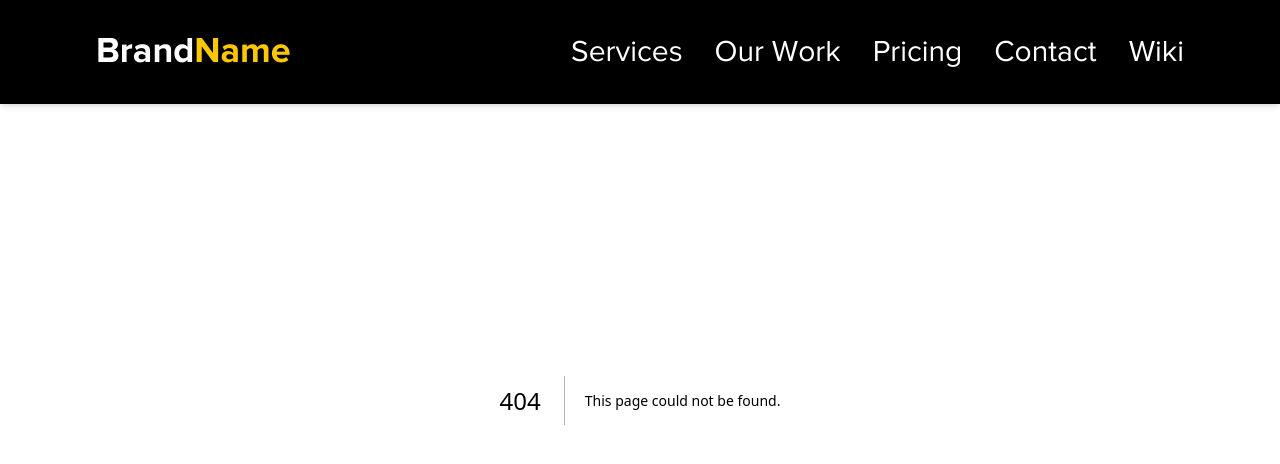
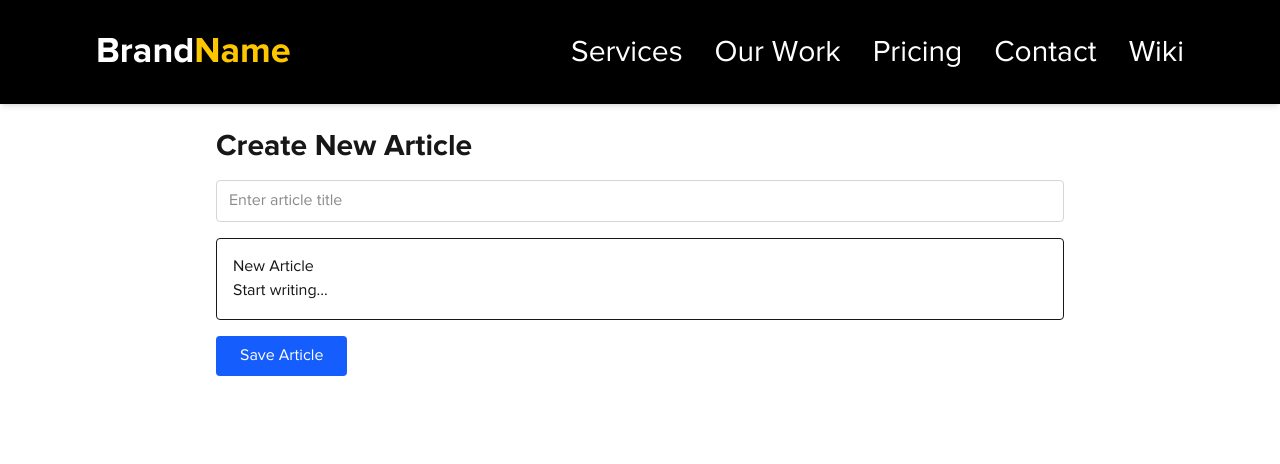
Before and after one commit to judeandy1999/vamossy.com, a Next.js app: page /create-article in a window 1280 px wide. Before the commit this address had no page. Shown: the top 464 px of the page. Built offline with nearby package versions, Linux system fonts and the light colour scheme.

Commit message:
feat: add CreateArticlePage component for article creation with rich text editor

```diff
--- /dev/null
+++ b/app/create-article/page.jsx
@@ -0,0 +1,70 @@
+// app/articles/create/page.jsx
+'use client';
+
+import { useEditor, EditorContent } from '@tiptap/react';
+import StarterKit from '@tiptap/starter-kit';
+import Table from '@tiptap/extension-table';
+import TableRow from '@tiptap/extension-table-row';
+import TableCell from '@tiptap/extension-table-cell';
+import TableHeader from '@tiptap/extension-table-header';
+import { useState } from 'react';
+import DOMPurify from 'dompurify';
+import { supabase } from '@/utils/client';
+
+export default function CreateArticlePage() {
+  const editor = useEditor({
+    extensions: [
+      StarterKit,
+      Table.configure({ resizable: true }),
+      TableRow,
+      TableHeader,
+      TableCell,
+    ],
+    content: '<h2>New Article</h2><p>Start writing...</p>',
+  });
+
+  const [title, setTitle] = useState('');
+  const [status, setStatus] = useState(null);
+
+  const saveArticle = async () => {
+    const rawHtml = editor.getHTML();
+    const html = DOMPurify.sanitize(rawHtml);
+
+    // Extract a plain-text preview from the HTML (first 150 chars)
+    const tempElement = document.createElement('div');
+    tempElement.innerHTML = html;
+    const preview = tempElement.innerText.slice(0, 150);
+
+    const { error } = await supabase.from('articles').insert({
+      content: html,
+      preview,
+      title: title || 'Untitled Article'
+    });
+
+    if (error) setStatus('Error saving article');
+    else setStatus('Article saved successfully!');
+  };
+
+  return (
+    <div className="max-w-4xl mx-auto p-6 pt-32">
+      <h1 className="text-3xl font-bold mb-4">Create New Article</h1>
+      <input
+        type="text"
+        value={title}
+        onChange={(e) => setTitle(e.target.value)}
+        placeholder="Enter article title"
+        className="w-full border border-gray-300 rounded px-3 py-2 mb-4"
+      />
+      <div className="border p-4 rounded bg-white">
+        <EditorContent editor={editor} className="prose max-w-none" />
+      </div>
+      <button
+        className="mt-4 px-6 py-2 bg-blue-600 text-white rounded"
+        onClick={saveArticle}
+      >
+        Save Article
+      </button>
+      {status && <p className="mt-2 text-sm text-gray-700">{status}</p>}
+    </div>
+  );
+}
```
